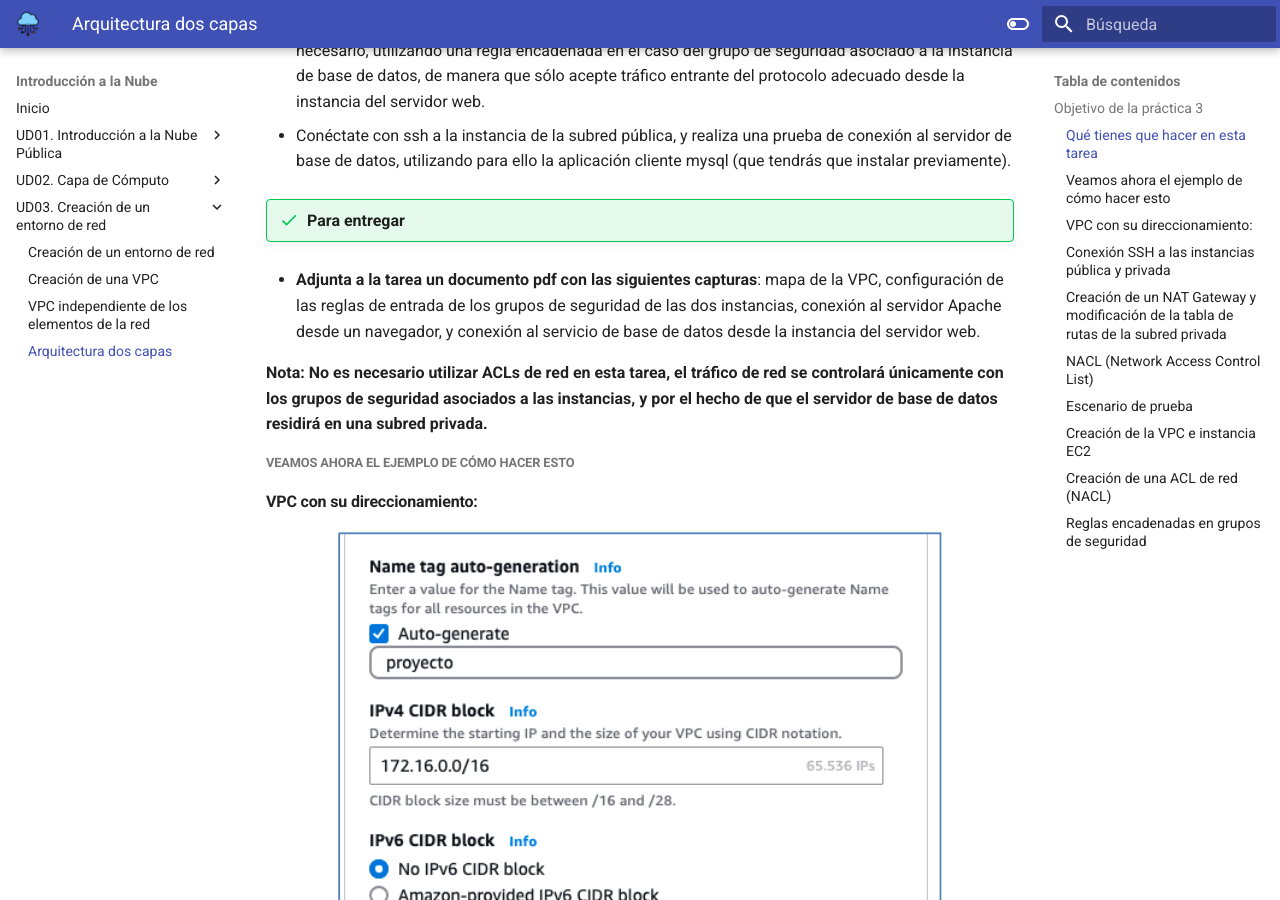
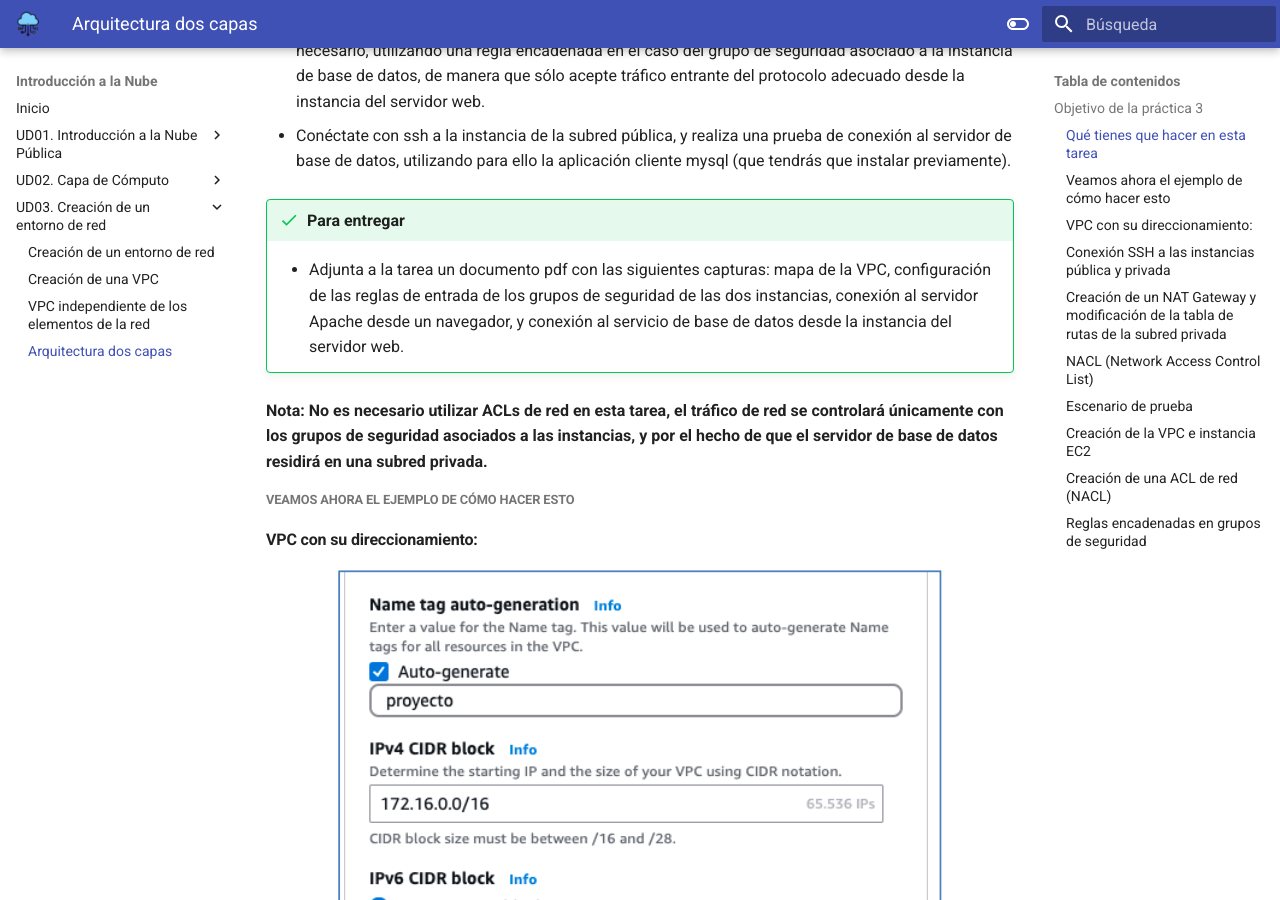
Before and after one commit to IES-CAMP-DE-MORVEDRE/optativa-cloud, an MkDocs documentation site: the page built from docs/ud03/redpractica03.md, in a window 1280 px wide and 900 px high, scrolled down 1865 px. Built offline with MkDocs 1.6.1 and Material for MkDocs 9.7.7, drawn with Linux system fonts in a browser that asks for light colours.

```diff
--- a/docs/ud03/redpractica03.md
+++ b/docs/ud03/redpractica03.md
@@ -33,7 +33,7 @@ El objetivo inicial entonces en cuanto a la parte de red, es tener una VPC, una
 - Conéctate con ssh a la instancia de la subred pública, y realiza una prueba de conexión al servidor de base de datos, utilizando para ello la aplicación cliente mysql (que tendrás que instalar previamente).
 
 !!! success "Para entregar"
-- **Adjunta   a  la  tarea   un   documento  pdf   con   las   siguientes  capturas**:  mapa  de  la  VPC, configuración  de  las reglas de entrada de los grupos de seguridad de las dos instancias, conexión al servidor Apache desde un navegador, y conexión al servicio de base de datos desde la instancia del servidor web.
+    - Adjunta   a  la  tarea   un   documento  pdf   con   las   siguientes  capturas:  mapa  de  la  VPC, configuración  de  las reglas de entrada  de los grupos de seguridad de las dos instancias, conexión al servidor Apache desde un navegador, y conexión al servicio de base de datos desde la instancia del servidor web.
 
   **Nota: No es necesario utilizar ACLs de red en esta tarea, el tráfico de red se controlará únicamente con los grupos de seguridad asociados a las instancias, y por el hecho de que el servidor de base de datos residirá en una subred privada.**
 
```
